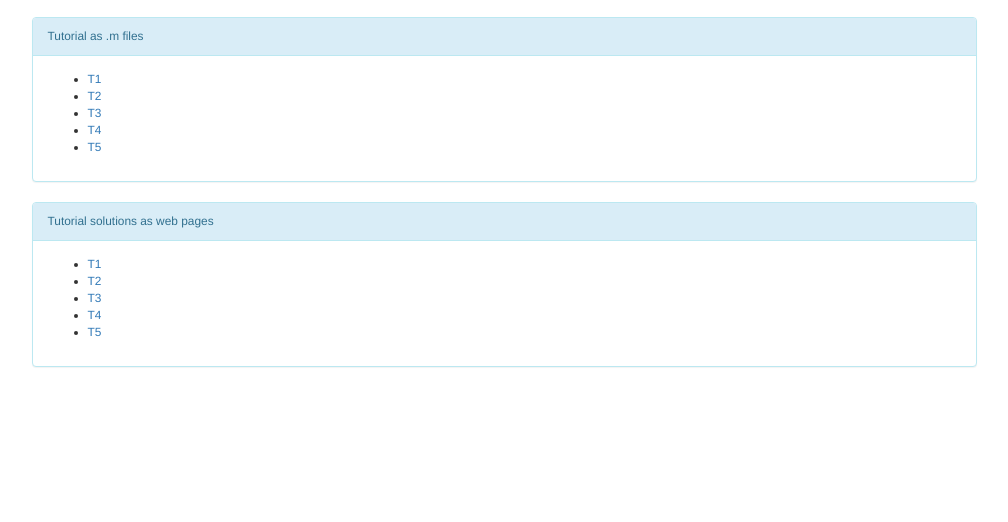
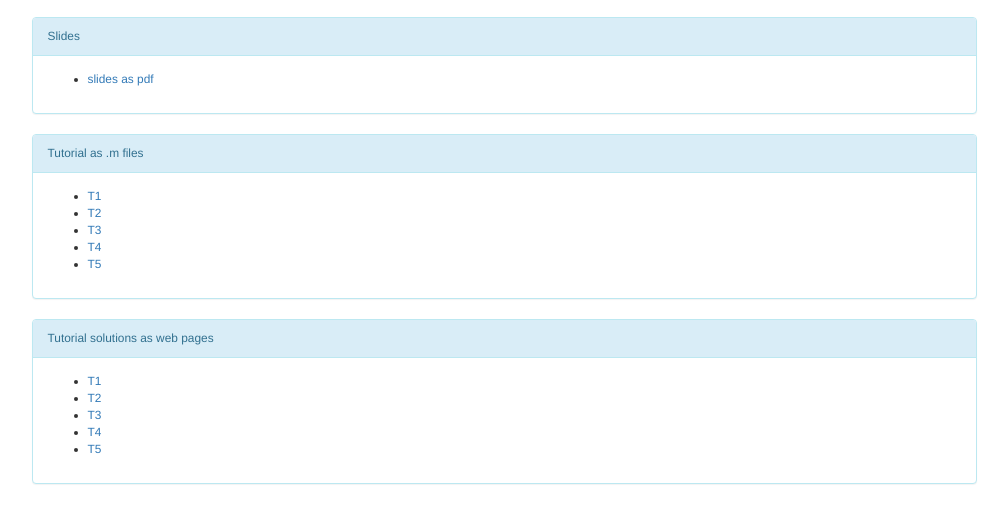
Before and after one commit to mzaradzki/matlab_for_msc_in_finance, a plain HTML site: page index.html in a window 1280 px wide. Shown: the part 162-684 px from the top of the page, without its empty margins (136-1144 px from the left). Drawn offline with nearby package versions, Linux system fonts and the light colour scheme.

Commit message:
add link from index page to slides

```diff
--- a/index.html
+++ b/index.html
@@ -31,6 +31,15 @@
             </div>
 
             <div class="panel panel-info">
+                <div class="panel-heading">Slides</div>
+                <div class="panel-body">
+                    <ul>
+                        <li><a href="slides/matlab_slides.pdf">slides as pdf</a></li>
+                    </ul>
+                </div>
+            </div>
+
+            <div class="panel panel-info">
                 <div class="panel-heading">Tutorial as .m files</div>
                 <div class="panel-body">
                     <ul>
```
